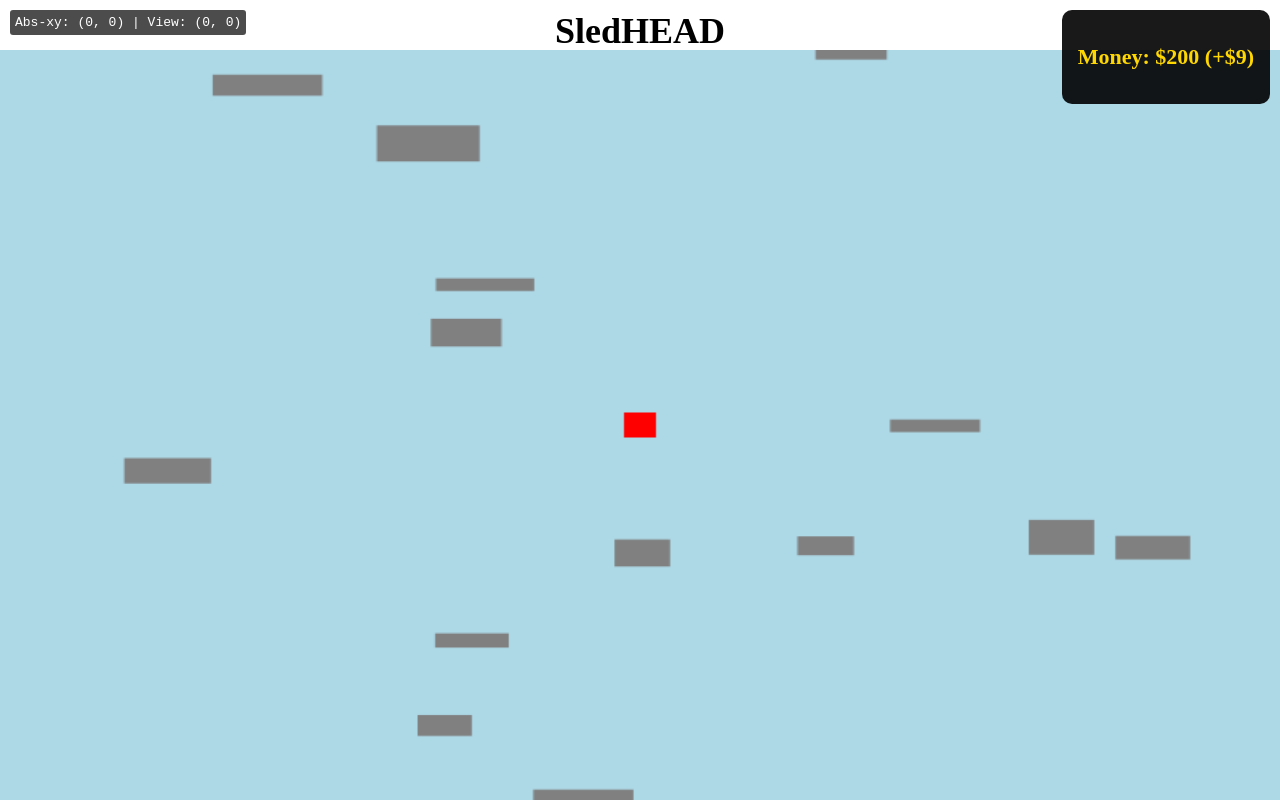
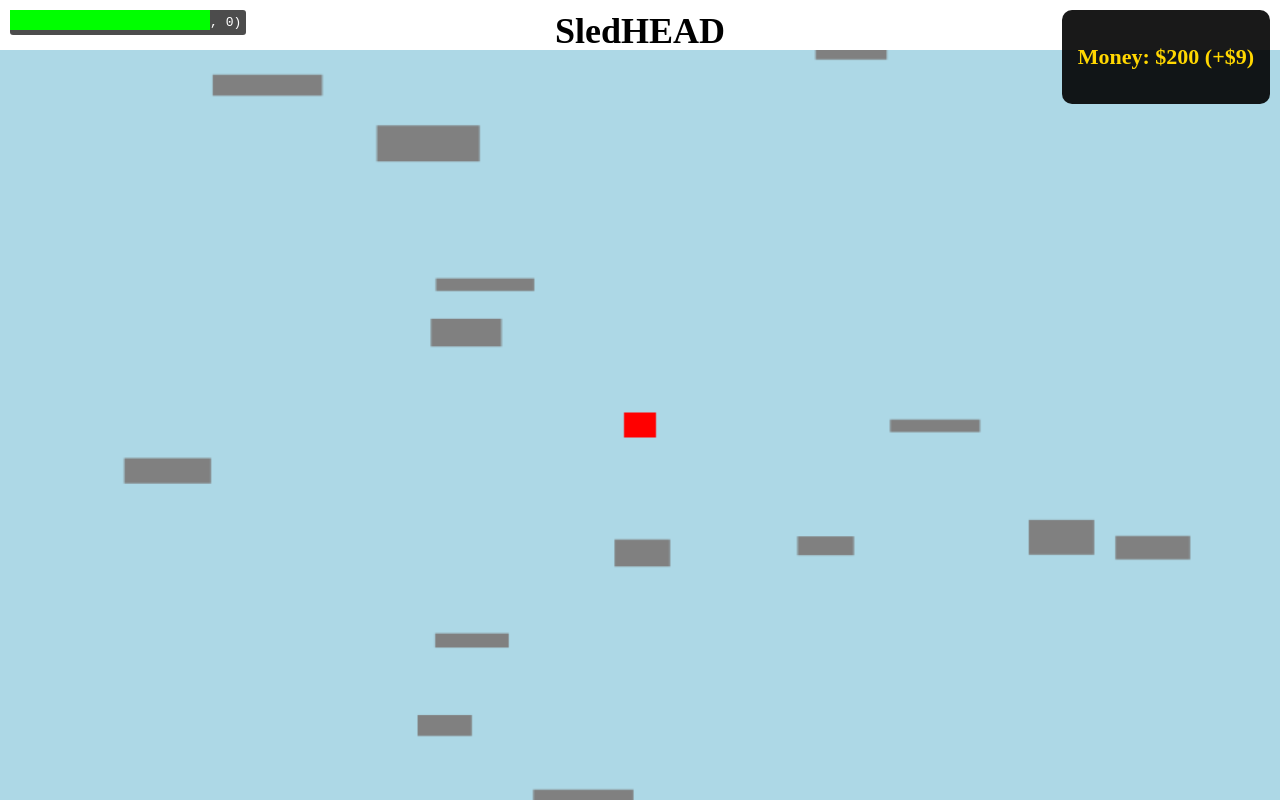
Before and after one commit to truevox/SledHEAD, a plain HTML site: page index.html in a window 1280 px wide. Both pictures are taken after a click on the button "Start Sled Run". Drawn offline with Linux system fonts and the light colour scheme.

Commit message:
🔧 Refactor: Add stamina management for moving and jumping and integrate stamina.js

```diff
--- a/index.html
+++ b/index.html
@@ -208,6 +208,7 @@
   <script src="js/mechanics.js"></script>
   <script src="js/render.js"></script>
   <script src="js/game.js"></script>
+  <script src="js/stamina.js"></script>
 </body>
 </html>
 <script>
--- a/js/mechanics.js
+++ b/js/mechanics.js
@@ -322,6 +322,9 @@ function updateMechanics(deltaTime) {
     jumpOsc.connect(jumpGain);
     jumpGain.connect(audioCtx.destination);
     jumpOsc.start();
+
+    // Drain stamina on jump initiation
+    stamina.drainJump();
   }
 
   function onPlayerJumpPeak() {
@@ -347,6 +350,7 @@ function updateMechanics(deltaTime) {
     const totalDistance = player.absY - player.jumpStartY;
     console.log(`Jump complete! Time: ${jumpTime.toFixed(2)}s, Peak Height: ${jumpHeight.toFixed(1)}, Distance: ${totalDistance.toFixed(1)}`);
     cleanupJumpSound();
+    stamina.resetJumpTrigger();
   }
 
   function startTrick(trickName) {
--- /dev/null
+++ b/js/stamina.js
@@ -0,0 +1,99 @@
+// In stamina.js
+class Stamina {
+    constructor() {
+      this.maxStamina = 100;
+      this.currentStamina = this.maxStamina;
+      this.staminaDrainWalking = 0.1;  // Drains steadily when walking uphill
+      this.staminaDrainJumping = 2.0;    // Drains once on jump launch
+      this.staminaDrainSledding = 0.01;  // Drains very slowly when sledding
+      this.isVisible = false;
+      this.jumpTriggered = false;        // Initialize jump flag
+
+      this.canvas = document.createElement("canvas");
+      this.ctx = this.canvas.getContext("2d");
+      this.canvas.width = 200;
+      this.canvas.height = 20;
+      this.canvas.style.position = "fixed";
+      this.canvas.style.top = "10px";
+      this.canvas.style.left = "10px";
+      this.canvas.style.zIndex = "1000";
+      document.body.appendChild(this.canvas);
+    }
+
+    // New method to drain stamina on jump initiation
+    drainJump() {
+      if (!this.jumpTriggered) {
+        this.currentStamina -= this.staminaDrainJumping;
+        this.jumpTriggered = true;
+        console.log("Jump drain: stamina reduced by", this.staminaDrainJumping, "New stamina:", this.currentStamina);
+      }
+    }
+
+    // Reset jump flag (to be called on landing)
+    resetJumpTrigger() {
+      this.jumpTriggered = false;
+      console.log("Jump trigger reset");
+    }
+
+    update() {
+      // Only show stamina bar if the player is NOT at home
+      this.isVisible = (currentState !== GameState.HOUSE);
+      if (!this.isVisible) {
+        this.currentStamina = this.maxStamina; // Reset stamina when at home
+        this.canvas.style.display = "none";
+        console.log("At home - resetting stamina");
+        return;
+      }
+      this.canvas.style.display = "block";
+
+      // Drain stamina when moving uphill
+      if (currentState === GameState.UPHILL) {
+        if (keysDown["w"] || keysDown["a"] || keysDown["s"] || keysDown["d"]) {
+          this.currentStamina -= this.staminaDrainWalking;
+          console.log("UPHILL movement: draining stamina by", this.staminaDrainWalking, " Current stamina:", this.currentStamina);
+        }
+      }
+
+      // (No jump drain logic here now—it's moved to mechanics.js)
+
+      // Drain stamina very slowly when sledding
+      if (player.isSliding) {
+        this.currentStamina -= this.staminaDrainSledding;
+        console.log("Sledding: draining stamina by", this.staminaDrainSledding, " Current stamina:", this.currentStamina);
+      }
+
+      // Clamp stamina value between 0 and max
+      this.currentStamina = Math.max(0, Math.min(this.currentStamina, this.maxStamina));
+
+      // Render the stamina bar
+      this.render();
+    }
+
+    render() {
+      this.ctx.clearRect(0, 0, this.canvas.width, this.canvas.height);
+
+      // Determine stamina bar color based on stamina percentage
+      let staminaRatio = this.currentStamina / this.maxStamina;
+      let color = "#00FF00"; // Green (full stamina)
+      if (staminaRatio < 0.5) color = "#FFA500"; // Orange (moderate stamina)
+      if (staminaRatio < 0.2) color = "#FF0000"; // Red (critical stamina)
+
+      // Draw the bar background
+      this.ctx.fillStyle = "#333";
+      this.ctx.fillRect(0, 0, this.canvas.width, this.canvas.height);
+
+      // Draw the stamina portion
+      this.ctx.fillStyle = color;
+      this.ctx.fillRect(0, 0, this.canvas.width * staminaRatio, this.canvas.height);
+    }
+  }
+
+  // Initialize stamina system
+  const stamina = new Stamina();
+
+  // Hook into the game's update loop
+  function updateStamina() {
+    stamina.update();
+    requestAnimationFrame(updateStamina);
+  }
+  updateStamina();
```
